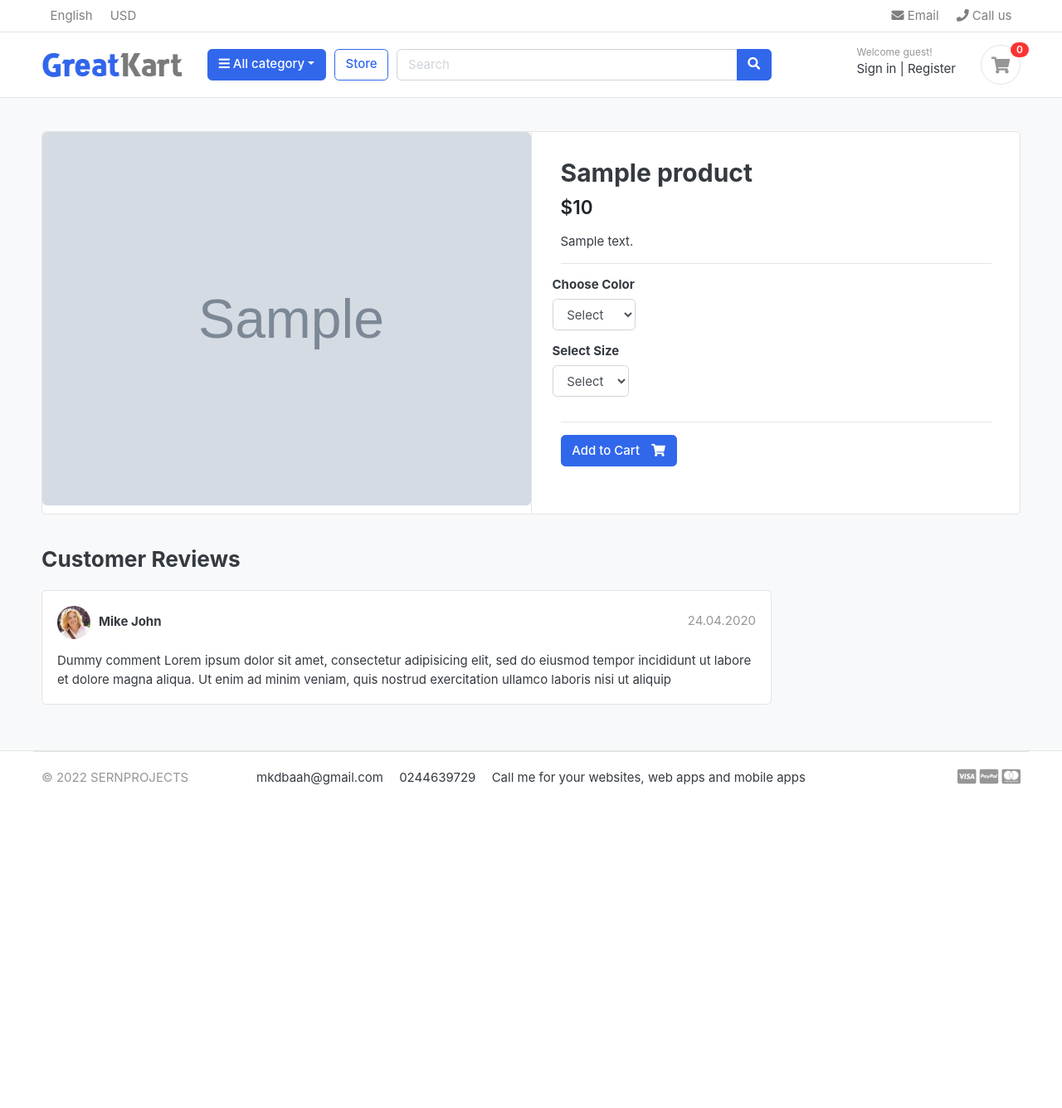
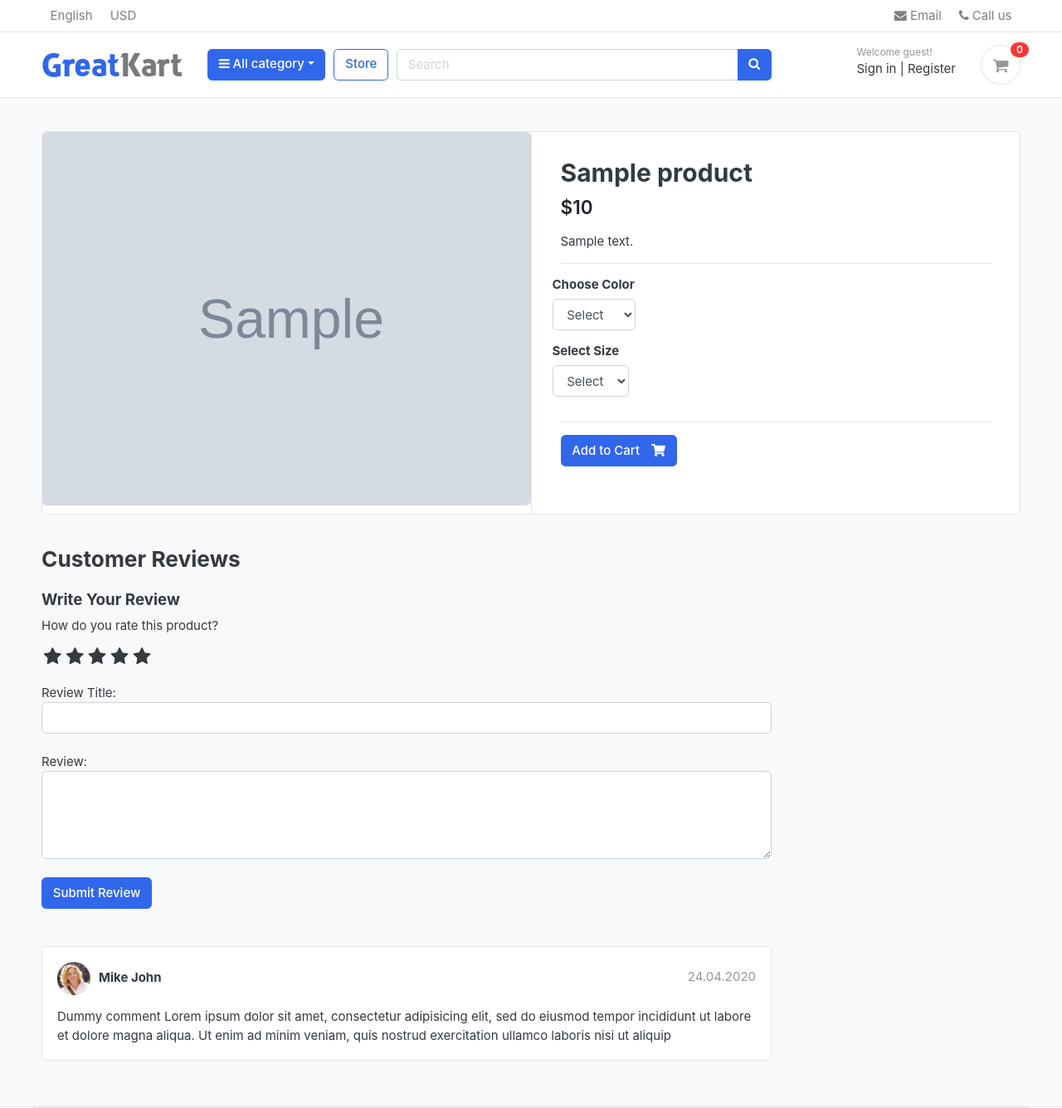
Before and after one commit to mkdbaah/greatkart-django, a Django app: a page that uses templates/base.html in a window 1280 px wide. Shown: the top 1335 px of the page at 83% size. Before the commit the page ends 946 px from the top, so only its background shows below. Run offline with Django 3.2, Linux system fonts and the light colour scheme; tables that the repository leaves empty hold one stand-in row (values such as "Sample post"); grey boxes marked "Sample" are stand-in pictures; some libraries are stand-ins or nearby versions; some web fonts are replaced.

Commit message:
Review and rating model, rating stars and css

```diff
--- /dev/null
+++ b/greatkart/static/css/custom.css
@@ -0,0 +1,40 @@
+.rate > input {
+  display: none;
+}
+
+.rate {
+  display: inline-block;
+  border: 0;
+}
+
+.rate > label {
+  float: right;
+}
+
+.rate > label:before {
+  display: inline-block;
+  font-size: 1.5rem;
+  font-family: FontAwesome;
+  content: "\f005";
+  margin: 0;
+  padding: 0.3rem 0.2rem;
+  cursor: pointer;
+}
+
+.rate .half:before {
+  content: "\f089";
+  position: absolute;
+  padding-right: 0;
+}
+
+input:checked ~ label,
+label:hover ~ label {
+  color: #ffb503;
+}
+
+input:checked + label:hover,
+input:checked ~ label:hover,
+input:checked ~ label:hover ~ label,
+label:hover ~ input:checked ~ label {
+  color: #cc9000;
+}
--- a/store/admin.py
+++ b/store/admin.py
@@ -1,5 +1,5 @@
 from django.contrib import admin
-from .models import Product, Variation
+from .models import Product, Variation, ReviewRating
 
 # Register your models here.
 
@@ -19,6 +19,7 @@ class VariationAdmin(admin.ModelAdmin):
 
 admin.site.register(Product, ProductAdmin)
 admin.site.register(Variation, VariationAdmin)
+admin.site.register(ReviewRating)
 
 
 
--- a/store/models.py
+++ b/store/models.py
@@ -1,5 +1,6 @@
 from django.db import models
 from category.models import Category
+from accounts.models import Account
 from django.urls import reverse
 
 # Create your models here.
@@ -51,6 +52,21 @@ class Variation(models.Model):
     return self.variation_value
 
 
+class ReviewRating(models.Model):
+  product = models.ForeignKey(Product, on_delete=models.CASCADE)
+  user = models.ForeignKey(Account, on_delete=models.CASCADE)
+  subject = models.CharField(max_length=100, blank=True)
+  review = models.TextField(max_length=500, blank=True)
+  rating = models.FloatField()
+  ip = models.CharField(max_length=20, blank=True)
+  status = models.BooleanField(default=True)
+  created_at = models.DateTimeField(auto_now_add=True)
+  updated_at = models.DateTimeField(auto_now=True)
+
+  def __str__(self):
+    return self.subject
+
+
 
 
 
--- a/templates/base.html
+++ b/templates/base.html
@@ -26,6 +26,9 @@
     <link href="{% static 'css/ui.css' %}" rel="stylesheet" type="text/css" />
     <link href="{% static 'css/responsive.css' %}" rel="stylesheet" media="only screen and (max-width: 1200px)" />
 
+    <link href="{% static 'css/custom.css' %}" rel="stylesheet" type="text/css" />
+    <link rel="stylesheet" href="https://cdnjs.cloudflare.com/ajax/libs/font-awesome/4.7.0/css/font-awesome.min.css" />
+
     <!-- custom javascript -->
     <script src="{% static 'js/script.js' %}" type="text/javascript"></script>
     <!-- Paypal script -->
--- a/templates/orders/order_complete.html
+++ b/templates/orders/order_complete.html
@@ -60,7 +60,7 @@
                       <tr>
                         <th class="per70 text-center">Products</th>
                         <th class="per5 text-center">Qty</th>
-                        <th class="per25 text-center">Total</th>
+                        <th class="per25 text-center">Price</th>
                       </tr>
                     </thead>
                     <tbody>
--- a/templates/store/product_detail.html
+++ b/templates/store/product_detail.html
@@ -74,7 +74,24 @@
         <header class="section-heading">
           <h3>Customer Reviews</h3>
         </header>
-
+        <form action="" method="POST" class="mb-5">
+          {% csrf_token %}
+          <h5>Write Your Review</h5>
+          <div>
+            <label>How do you rate this product?</label>
+            <br />
+            <!-- review stars -->
+            <div class="rate"><input type="radio" name="radio" id="rating10" value="5" required /><label for="rating10" title="5"></label> <input type="radio" name="radio" id="rating9" value="4.5" required /><label for="rating9" title="4.5" class="half"></label> <input type="radio" name="radio" id="rating8" value="4" required /><label for="rating8" title="4"></label> <input type="radio" name="radio" id="rating7" value="3.5" required /><label for="rating7" title="3.5" class="half"></label> <input type="radio" name="radio" id="rating6" value="3" required /><label for="rating6" title="3"></label> <input type="radio" name="radio" id="rating5" value="2.5" required /><label for="rating5" title="2.5" class="half"></label> <input type="radio" name="radio" id="rating4" value="2" required /><label for="rating4" title="2"></label> <input type="radio" name="radio" id="rating3" value="1.5" required /><label for="rating3" title="1.5" class="half"></label> <input type="radio" name="radio" id="rating2" value="1" required /><label for="rating2" title="1"></label> <input type="radio" name="radio" id="rating1" value="0.5" required /><label for="rating1" title="0.5" class="half"></label></div>
+            <br />
+            Review Title:
+            <input type="text" class="form-control" name="subject" />
+            <br />
+            Review:
+            <textarea name="review" id="" rows="4" class="form-control"></textarea>
+            <br />
+            <input type="submit" value="Submit Review" class="btn btn-primary" />
+          </div>
+        </form>
         <article class="box mb-3">
           <div class="icontext w-100">
             <img src="./images/avatars/avatar1.jpg" class="img-xs icon rounded-circle" />
```
Also changed, not shown: store/forms.py (added, +8 -0 lines), store/migrations/0003_reviewrating.py (added).
